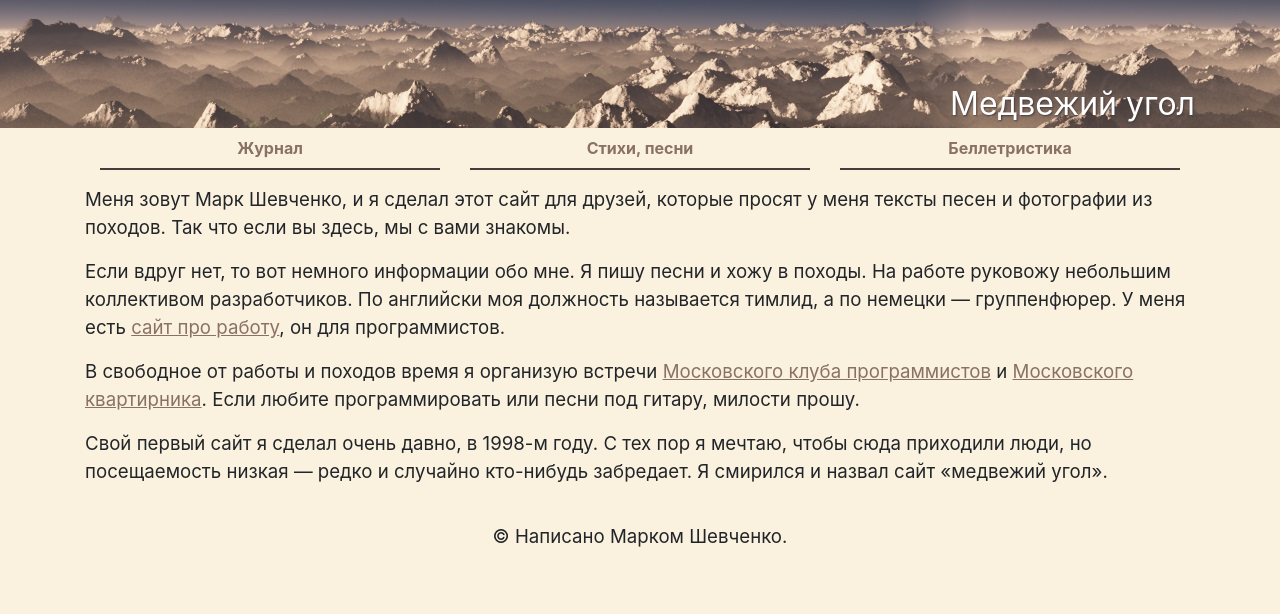
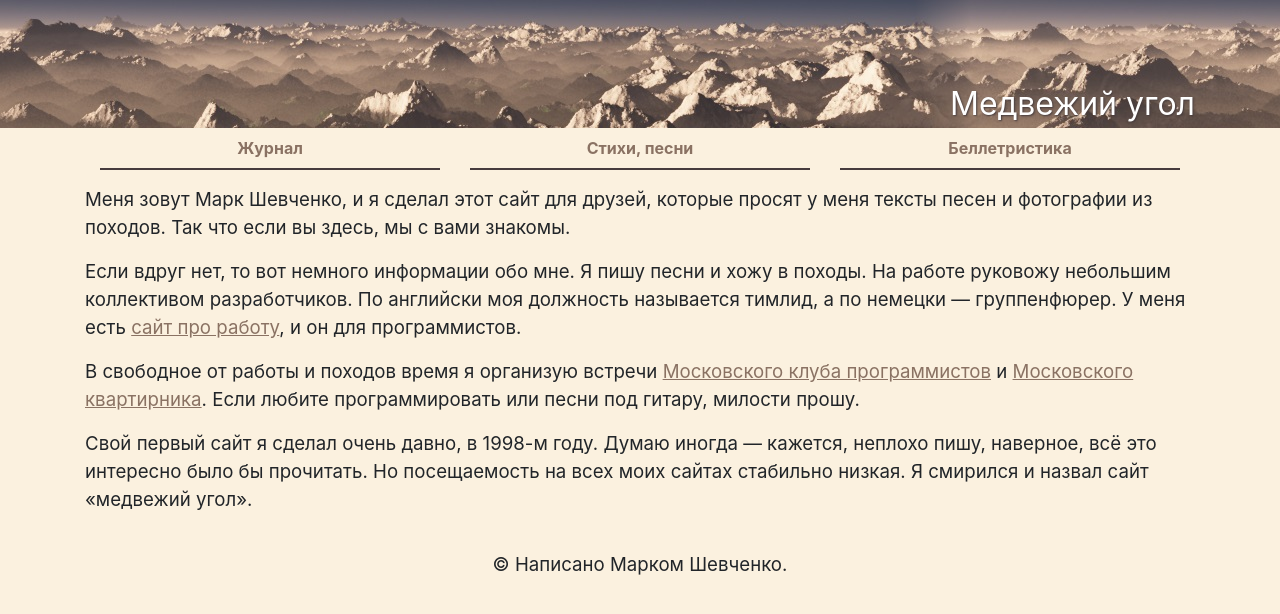
Before and after one commit to mark-shevchenko-name/mark-shevchenko-name.github.io, a Jekyll site: the page built from index.md, in a window 1280 px wide. Shown: the top 614 px of the page. Built offline with Jekyll 4.4.1, drawn with Linux system fonts in a browser that asks for light colours.

Commit message:
Подправил текст на главной странице

```diff
--- a/index.md
+++ b/index.md
@@ -7,11 +7,11 @@ layout: main
 
 Если вдруг нет, то вот немного информации обо мне. Я пишу песни и хожу в походы. На работе руковожу небольшим
 коллективом разработчиков. По английски моя должность называется тимлид, а по немецки&nbsp;&mdash; группенфюрер. У
-меня есть <a href="http://markshevchenko.pro">сайт про работу</a>, он для программистов.
+меня есть <a href="http://markshevchenko.pro">сайт про работу</a>, и он для программистов.
 
 В свободное от работы и походов время я организую встречи <a href="http://prog.msk.ru">Московского клуба программистов</a>
 и <a href="https://www.meetup.com/ru-RU/bardmsk/">Московского квартирника</a>. Если любите программировать или песни под гитару,
 милости прошу.
 
-Свой первый сайт я сделал очень давно, в 1998-м году. С тех пор я мечтаю, чтобы сюда приходили люди, но
-посещаемость низкая&nbsp;&mdash; редко и случайно кто-нибудь забредает. Я смирился и назвал сайт &laquo;медвежий угол&raquo;.
+Свой первый сайт я сделал очень давно, в 1998-м году. Думаю иногда&nbsp;&mdash; кажется, неплохо пишу, наверное, всё это интересно
+было бы прочитать. Но посещаемость на всех моих сайтах стабильно низкая. Я смирился и назвал сайт &laquo;медвежий угол&raquo;.
```
